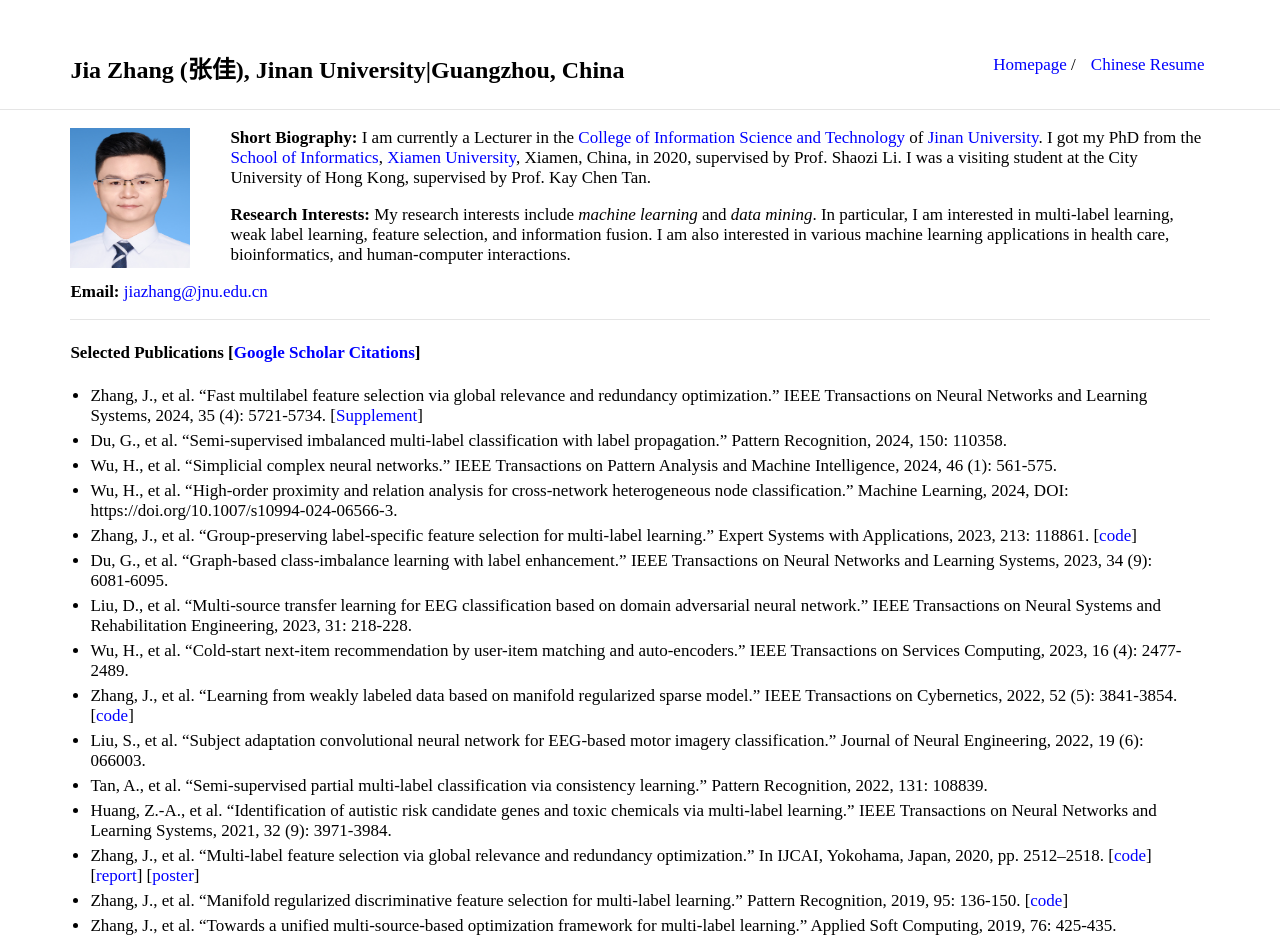
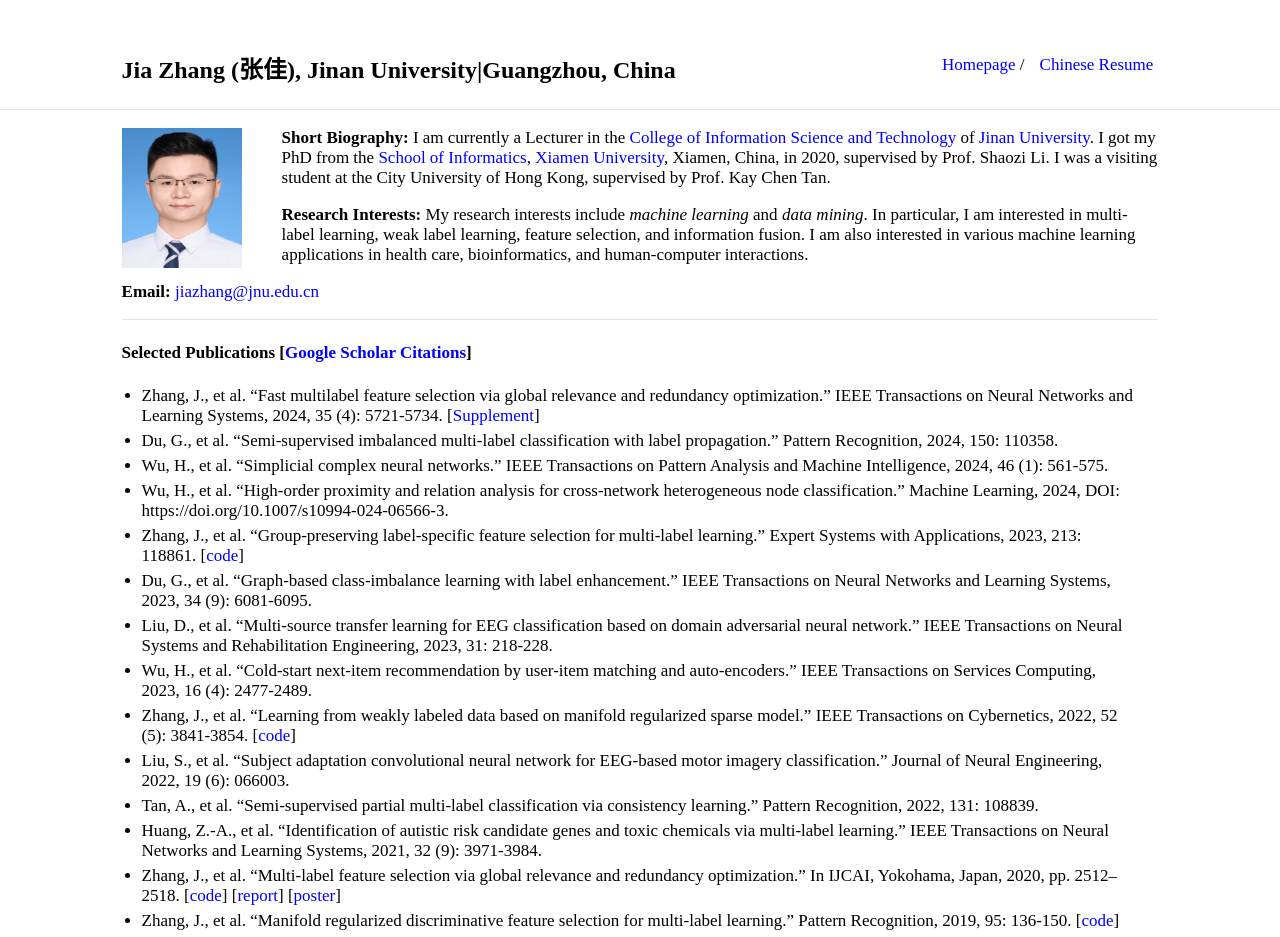
Before and after one commit to jiazhang-ml/jiazhang-ml.github.io, a Jekyll site: the page built from index.md, in a window 1280 px wide. Shown: the top 937 px of the page. Built offline with Jekyll 4.4.1, drawn with Linux system fonts in a browser that asks for light colours.

Commit message:
Update _style.scss

```diff
--- a/_sass/_style.scss
+++ b/_sass/_style.scss
@@ -68,7 +68,7 @@ hr {
 /* Divs */
 
 .container {
-    max-width: 89%;
+    max-width: 81%;
     margin: auto;
 
 }
```
